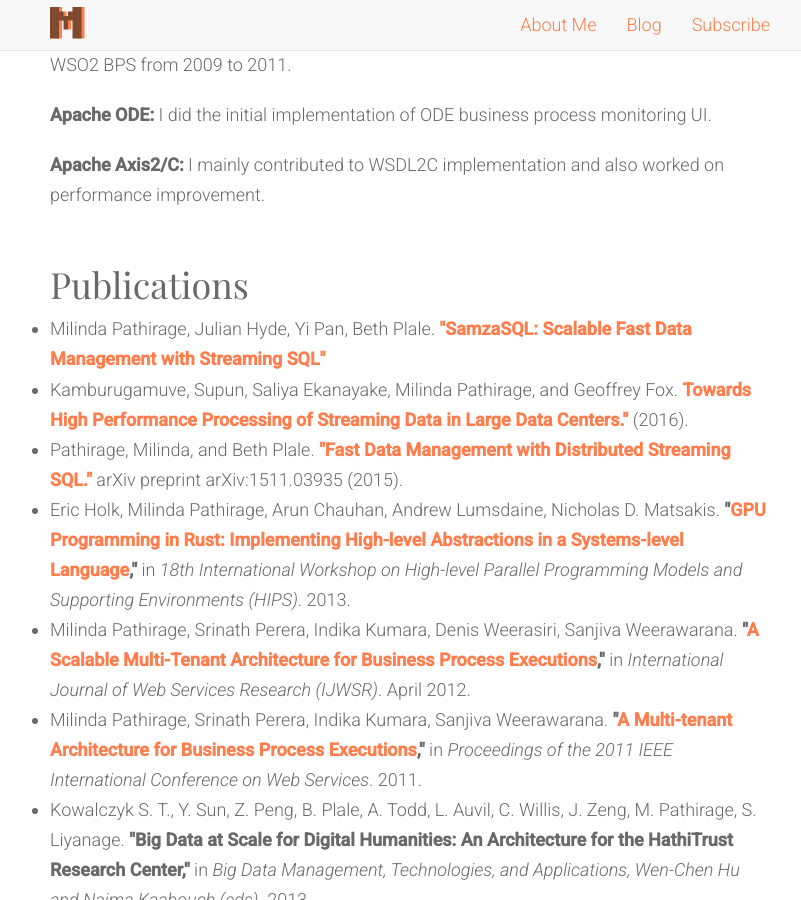
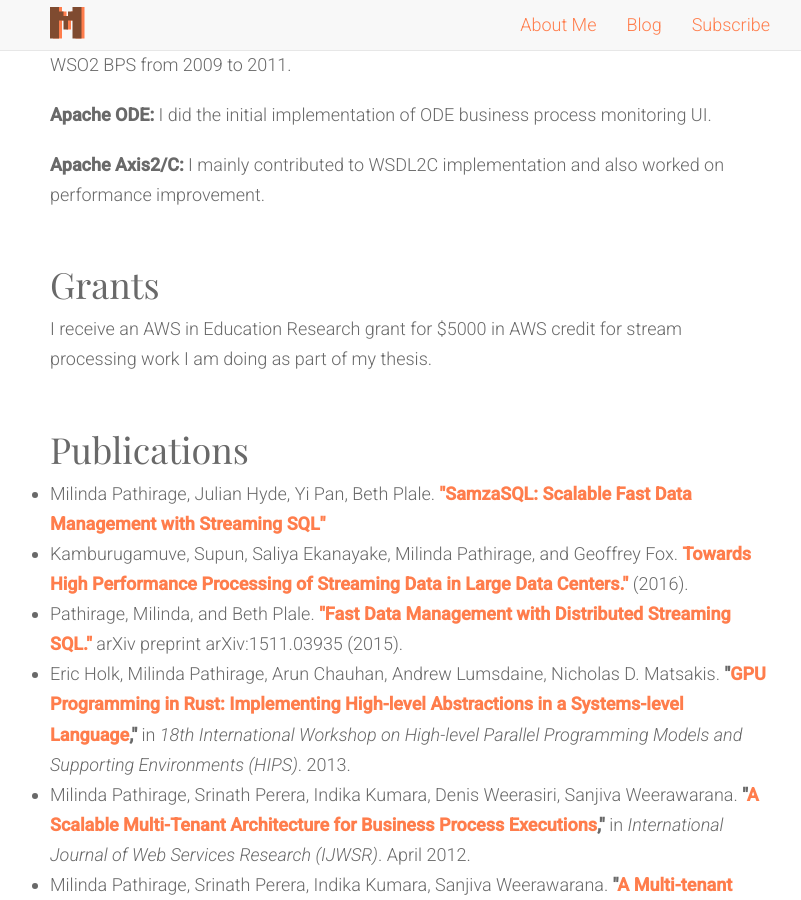
Before and after one commit to milinda/milinda.github.io, a Jekyll site: the page built from index.html, in a window 1280 px wide and 900 px high, scrolled down 721 px. Shown: the whole window, without its empty margins (230-1031 px from the left). Built offline with Jekyll 4.4.1, drawn with Linux system fonts in a browser that asks for light colours; some web fonts are replaced.

Commit message:
added grants section to home page

```diff
--- a/index.html
+++ b/index.html
@@ -42,6 +42,14 @@
   </div>
 </section>
 <section class="sec-publications">
+<div class="container">
+  <div class="row">
+    <h2>Grants</h2>
+    <p>I receive an AWS in Education Research grant for $5000 in AWS credit for stream processing work I am doing as part of my thesis.</p>
+  </div>
+</div>
+</section>
+<section class="sec-publications">
   <div class="container">
     <div class="row">
       <h2>Publications</h2>
```
